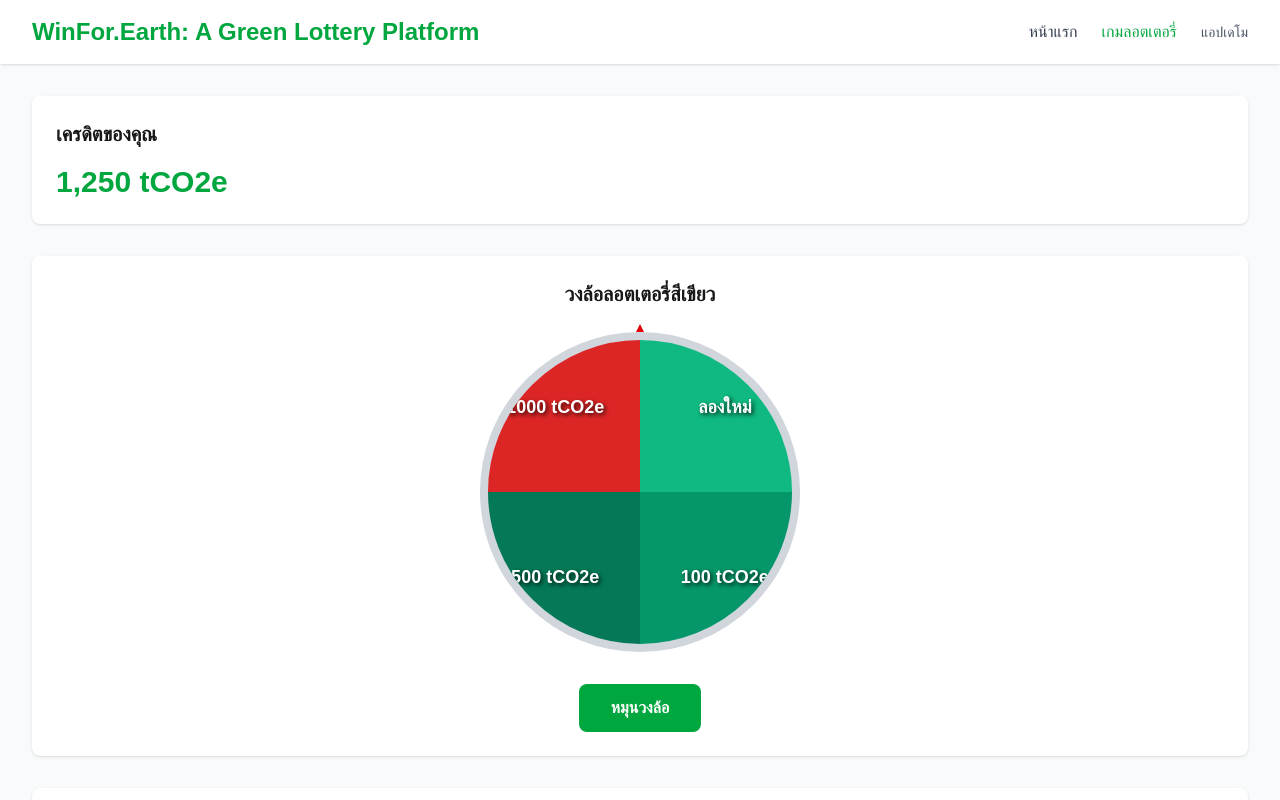
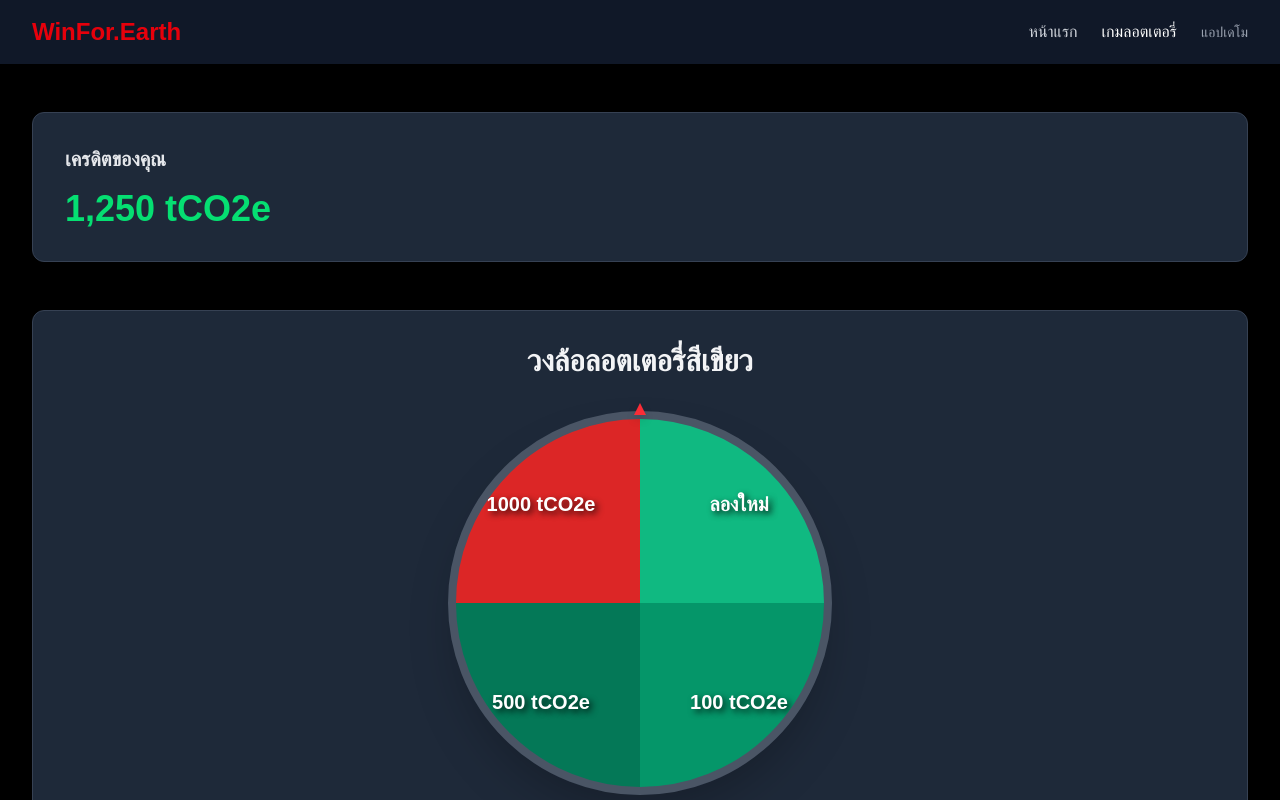
Before and after one commit to waritsan/co2x, a Next.js app in the folder src/web/: page /game in a window 1280 px wide. Shown: the top 800 px of the page. Built offline with nearby package versions, Linux system fonts and the light colour scheme.

Commit message:
Update game page styling to Netflix-like dark theme

```diff
--- a/src/web/src/app/game/page.tsx
+++ b/src/web/src/app/game/page.tsx
@@ -57,48 +57,48 @@ export default function GamePage() {
   };
 
   return (
-    <div className="min-h-screen bg-gray-50">
+    <div className="min-h-screen bg-black text-white">
       {/* Header */}
-      <header className="bg-white shadow-sm">
+      <header className="bg-gray-900 shadow-lg">
         <div className="max-w-7xl mx-auto px-4 sm:px-6 lg:px-8">
           <div className="flex justify-between items-center py-4">
-            <h1 className="text-2xl font-bold text-green-600">WinFor.Earth: A Green Lottery Platform</h1>
+            <h1 className="text-2xl font-bold text-red-600">WinFor.Earth</h1>
             <nav className="flex items-center space-x-6">
-              <Link href="/" className="text-gray-700 hover:text-green-600 font-medium">
+              <Link href="/" className="text-gray-300 hover:text-white font-medium transition-colors">
                 หน้าแรก
               </Link>
-              <Link href="/game" className="text-green-600 hover:text-green-800 font-medium">
+              <Link href="/game" className="text-white hover:text-red-400 font-medium transition-colors">
                 เกมลอตเตอรี่
               </Link>
-              <div className="text-sm text-gray-600">แอปเดโม</div>
+              <div className="text-sm text-gray-400">แอปเดโม</div>
             </nav>
           </div>
         </div>
       </header>
 
       {/* Main Content */}
-      <main className="max-w-7xl mx-auto px-4 sm:px-6 lg:px-8 py-8">
+      <main className="max-w-7xl mx-auto px-4 sm:px-6 lg:px-8 py-12">
         {/* Credits Display */}
-        <div className="bg-white p-6 rounded-lg shadow mb-8">
-          <h2 className="text-xl font-semibold mb-4">เครดิตของคุณ</h2>
-          <p className="text-3xl font-bold text-green-600">{userCredits.toLocaleString()} tCO2e</p>
+        <div className="bg-gray-800 p-8 rounded-xl shadow-2xl mb-12 border border-gray-700">
+          <h2 className="text-xl font-semibold mb-4 text-gray-200">เครดิตของคุณ</h2>
+          <p className="text-4xl font-bold text-green-400">{userCredits.toLocaleString()} tCO2e</p>
         </div>
 
         {/* Lottery Wheel */}
-        <div className="bg-white rounded-lg shadow p-6 mb-8">
-          <h2 className="text-xl font-semibold mb-6 text-center">วงล้อลอตเตอรี่สีเขียว</h2>
+        <div className="bg-gray-800 rounded-xl shadow-2xl p-8 mb-12 border border-gray-700">
+          <h2 className="text-3xl font-bold mb-8 text-center text-gray-100">วงล้อลอตเตอรี่สีเขียว</h2>
 
           <div className="flex flex-col items-center">
-            <div className="relative mb-8">
+            <div className="relative mb-12">
               {/* Pointer */}
               <div className="absolute top-0 left-1/2 transform -translate-x-1/2 -translate-y-2 z-10">
-                <div className="w-0 h-0 border-l-4 border-r-4 border-b-8 border-l-transparent border-r-transparent border-b-red-600"></div>
+                <div className="w-0 h-0 border-l-6 border-r-6 border-b-12 border-l-transparent border-r-transparent border-b-red-500 drop-shadow-lg"></div>
               </div>
 
               {/* Wheel */}
               <div
                 id="wheel"
-                className="w-80 h-80 rounded-full border-8 border-gray-300 relative overflow-hidden transition-transform duration-3000 ease-out"
+                className="w-96 h-96 rounded-full border-8 border-gray-600 relative overflow-hidden transition-transform duration-3000 ease-out shadow-2xl"
                 style={{
                   background: `conic-gradient(${prizes.map((prize, index) =>
                     `${prize.color} ${index * (360 / prizes.length)}deg ${(index + 1) * (360 / prizes.length)}deg`
@@ -108,19 +108,19 @@ export default function GamePage() {
                 {prizes.map((prize, index) => {
                   const angle = (360 / prizes.length) * index + (360 / prizes.length) / 2;
                   const radian = (angle * Math.PI) / 180;
-                  const radius = 120; // distance from center
+                  const radius = 140; // distance from center
                   const x = Math.cos(radian) * radius;
                   const y = Math.sin(radian) * radius;
 
                   return (
                     <div
                       key={index}
-                      className="absolute text-white font-bold text-lg"
+                      className="absolute text-white font-bold text-xl"
                       style={{
                         left: '50%',
                         top: '50%',
                         transform: `translate(${x}px, ${y}px) translate(-50%, -50%)`,
-                        textShadow: '2px 2px 4px rgba(0,0,0,0.8)',
+                        textShadow: '3px 3px 6px rgba(0,0,0,0.8)',
                       }}
                     >
                       {prize.label}
@@ -134,19 +134,19 @@ export default function GamePage() {
             <button
               onClick={spinWheel}
               disabled={isSpinning}
-              className="px-8 py-3 bg-green-600 text-white rounded-lg font-semibold hover:bg-green-700 transition-colors disabled:bg-gray-400 disabled:cursor-not-allowed"
+              className="px-12 py-4 bg-red-600 hover:bg-red-700 disabled:bg-gray-600 text-white rounded-full font-bold text-lg transition-all duration-200 transform hover:scale-105 disabled:transform-none shadow-lg"
             >
               {isSpinning ? 'กำลังหมุน...' : 'หมุนวงล้อ'}
             </button>
 
             {/* Result */}
             {result && (
-              <div className="mt-6 p-4 bg-blue-50 rounded-lg text-center">
-                <p className="text-lg font-semibold text-blue-800">
-                  คุณได้: {result}
+              <div className="mt-8 p-6 bg-gray-700 rounded-xl border border-gray-600 shadow-lg">
+                <p className="text-xl font-semibold text-center text-white">
+                  คุณได้: <span className="text-green-400">{result}</span>
                 </p>
                 {result !== 'ลองใหม่' && (
-                  <p className="text-sm text-blue-600 mt-2">
+                  <p className="text-sm text-center text-gray-300 mt-2">
                     เครดิตถูกเพิ่มเข้าบัญชีแล้ว!
                   </p>
                 )}
@@ -156,9 +156,9 @@ export default function GamePage() {
         </div>
 
         {/* Rules */}
-        <div className="bg-white rounded-lg shadow p-6">
-          <h2 className="text-xl font-semibold mb-4">กฎของเกม</h2>
-          <ul className="list-disc list-inside space-y-2 text-gray-700">
+        <div className="bg-gray-800 rounded-xl shadow-2xl p-8 border border-gray-700">
+          <h2 className="text-2xl font-bold mb-6 text-gray-100">กฎของเกม</h2>
+          <ul className="list-disc list-inside space-y-3 text-gray-300 text-lg">
             <li>หมุนวงล้อเพื่อลุ้นรับเครดิตคาร์บอน</li>
             <li>รางวัลต่างๆ: 100, 500, หรือ 1000 tCO2e</li>
             <li>หากได้ &quot;ลองใหม่&quot; สามารถหมุนได้อีกครั้ง</li>
```
